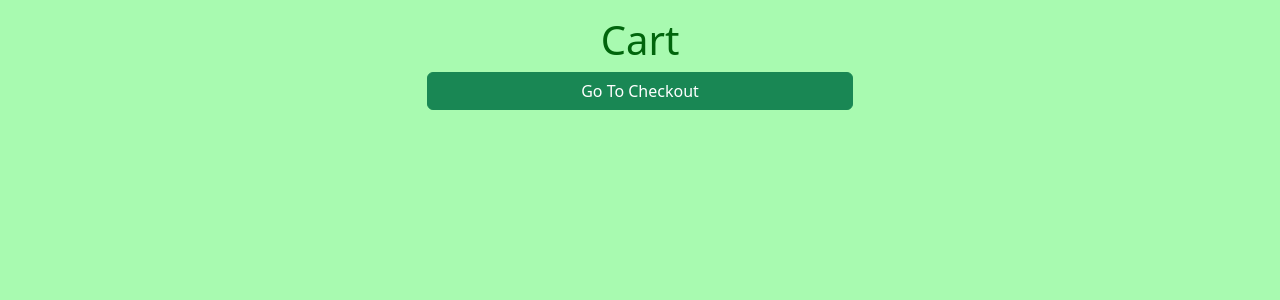
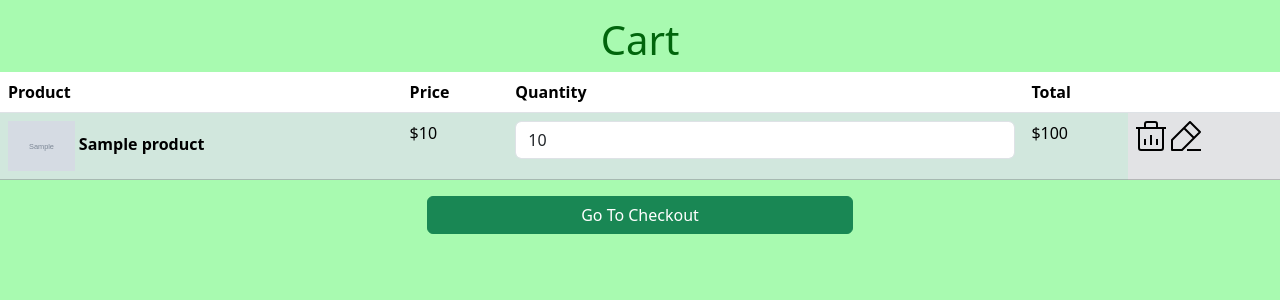
Before and after one commit to Kjh451672/Seeds-n-Shrubs, a Flask app: template templates/cart.html.jinja in a window 1280 px wide. Shown: the part 56-356 px from the top of the page. Run offline with Flask 3, Linux system fonts and the light colour scheme; the template is opened without the code that fills it: most values are stand-ins (such as "Sample title", 1, 10 or a date in 2020); grey boxes marked "Sample" are stand-in pictures.

Commit message:
Cart Form

```diff
--- a/main.py
+++ b/main.py
@@ -209,4 +209,26 @@ def sign_out():
 @app.route('/cart')
 @flask_login.login_required
 def cart():
-    return render_template("cart.html.jinja")
+    conn = connect_db()
+    cursor = conn.cursor()
+
+    customer_id = flask_login.current_user.id
+
+    cursor.execute(f"""
+        SELECT
+            `product`,
+            `price`,
+            `quantity`,
+            `image`,
+            `product_id`,
+            `Cart`.`id`
+        FROM `Cart`
+        JOIN `Product` ON `product_id` = `Product`.`id`
+        WHERE `customer_id` = {customer_id};""")
+
+    results = cursor.fetchall()
+
+    cursor.close()
+    conn.close()
+
+    return render_template("cart.html.jinja", products = results)
--- a/templates/cart.html.jinja
+++ b/templates/cart.html.jinja
@@ -9,6 +9,36 @@
   <body style = "background-color:rgb(168, 250, 176)">
     {% include "components/navbar.html.jinja"%}
     <h1 style = "color: rgb(1, 101, 12);" class = "mt-3 text-center">Cart</h1>
+    <div class="table-responsive">
+        <table class="table">
+           <thead>
+            <tr>
+             <th scope="col">Product</th>
+             <th scope="col">Price</th>
+             <th scope="col">Quantity</th>
+             <th scope="col">Total</th>
+             <th scope="col"></th>
+            </tr>
+            </thead>
+            <tbody>
+            {% for item in products%}
+                <tr>
+                 <th class="table-success"> <img src="{{item['image']}}" height="50px"> {{item["product"]}}</th>
+                 <td class="table-success">${{item["price"]}}</td>
+                 <td class="table-success">
+                    <input class = "form-control" value = "{{item['quantity']}}" max = "5" min = "1">
+                 </td>
+                 <td class="table-success">${{item["price"] * item ["quantity"]}}</td>
+                 <td class="table-secondary">
+                    <svg viewBox="0 0 15 15" fill="none" xmlns="http://www.w3.org/2000/svg" width="30" height="30"><path d="M4.5 3V1.5a1 1 0 011-1h4a1 1 0 011 1V3M0 3.5h15m-13.5 0v10a1 1 0 001 1h10a1 1 0 001-1v-10M7.5 7v5m-3-3v3m6-3v3" stroke="currentColor"></path></svg>
+                    <svg viewBox="0 0 15 15" fill="none" xmlns="http://www.w3.org/2000/svg" width="30" height="30"><path d="M.5 9.5l-.354-.354L0 9.293V9.5h.5zm9-9l.354-.354a.5.5 0 00-.708 0L9.5.5zm5 5l.354.354a.5.5 0 000-.708L14.5 5.5zm-9 9v.5h.207l.147-.146L5.5 14.5zm-5 0H0a.5.5 0 00.5.5v-.5zm.354-4.646l9-9-.708-.708-9 9 .708.708zm8.292-9l5 5 .708-.708-5-5-.708.708zm5 4.292l-9 9 .708.708 9-9-.708-.708zM5.5 14h-5v1h5v-1zm-4.5.5v-5H0v5h1zM6.146 3.854l5 5 .708-.708-5-5-.708.708zM8 15h7v-1H8v1z" fill="currentColor"></path></svg>
+                 </td>
+                </tr>
+            {% endfor %}
+            </tbody>
+        </table>
+    </div>
+
     <script src="https://cdn.jsdelivr.net/npm/bootstrap@5.3.3/dist/js/bootstrap.bundle.min.js" integrity="sha384-YvpcrYf0tY3lHB60NNkmXc5s9fDVZLESaAA55NDzOxhy9GkcIdslK1eN7N6jIeHz" crossorigin="anonymous"></script>
 
     <div class="d-grid gap-2 col-4 mx-auto">
```
